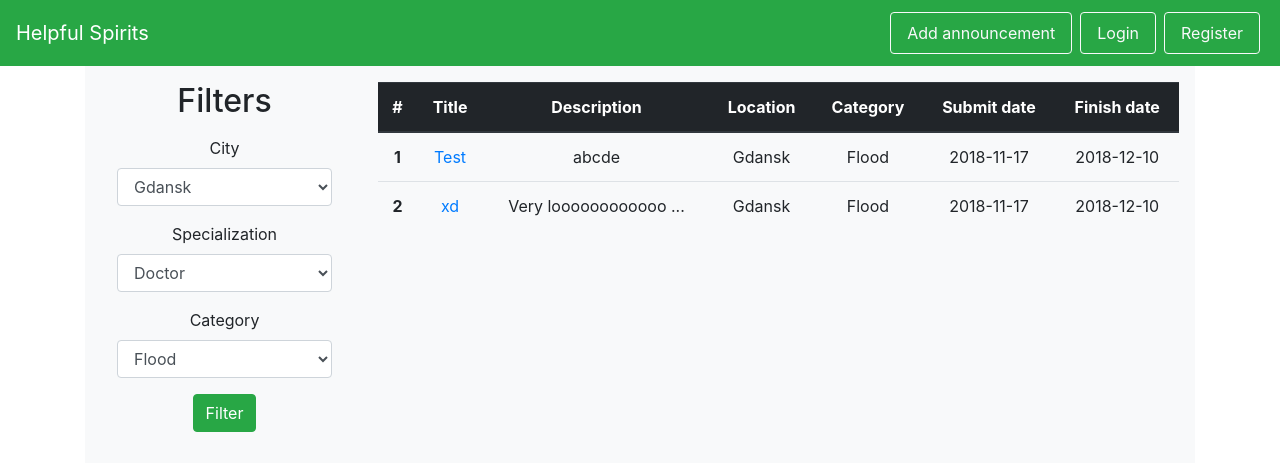
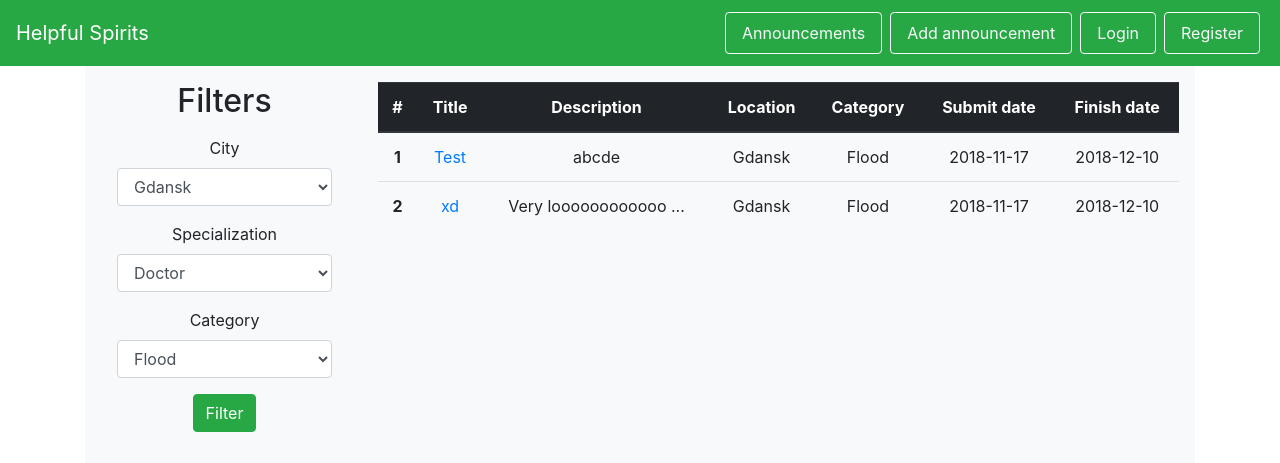
Before and after one commit to majakubo/LetsCodeSii2018, a Flask app: page /posters in a window 1280 px wide. Shown: the top 463 px of the page. Run offline with Flask 2, Linux system fonts and the light colour scheme; data comes from the database, SQL or seed files in the repository; both versions use the stored data as it was after the commit; some libraries are stand-ins or nearby versions.

Commit message:
Rejestracja Macieja Heszke

```diff
--- a/helpful_spirits/templates/includes/_navbar.html
+++ b/helpful_spirits/templates/includes/_navbar.html
@@ -10,6 +10,9 @@
                 {{ current_user.surname }}</a>
         </li>
         <li class="nav-item">
+            <a class="nav-link btn btn-outline-light mx-1 my-1" href="/posters">Announcements</a>
+        </li>
+        <li class="nav-item">
             <a class="nav-link btn btn-outline-light mx-1 my-1" href="/add_poster">Add announcement</a>
         </li>
         <li class="nav-item">
@@ -18,7 +21,9 @@
         {% endif %}
 
         {% if not current_user.is_authenticated %}
-          {{ current_user.name }}
+        <li class="nav-item">
+            <a class="nav-link btn btn-outline-light mx-1 my-1" href="/posters">Announcements</a>
+        </li>
         <li class="nav-item">
             <a class="nav-link btn btn-outline-light mx-1 my-1" href="/login">Add announcement</a>
         </li>
--- a/helpful_spirits/templates/index.html
+++ b/helpful_spirits/templates/index.html
@@ -17,9 +17,15 @@
     <p class="lead">We belive in the Spirit of Giving!</p>
     <hr class="my-2">
     <p></p>
+    {% if not current_user.is_authenticated %}
     <p class="lead">
         <a class="btn btn-success btn-lg" href="/register" role="button">Join us!</a>
     </p>
+    {% else %}
+    <p class="lead">
+            <a class="btn btn-success btn-lg" href="my_profile" role="button">Welcome back, {{ current_user.firstname }}!</a>
+    </p>
+    {% endif %}
 </div>
 <div style="background-color: #f8f9fa;" class="px-3 py-3">
     <h1 class="text-center">About us</h1>
```
Also changed, not shown: helpful_spirits/database.db. Lines whose indentation alone changed are shown as unchanged.
